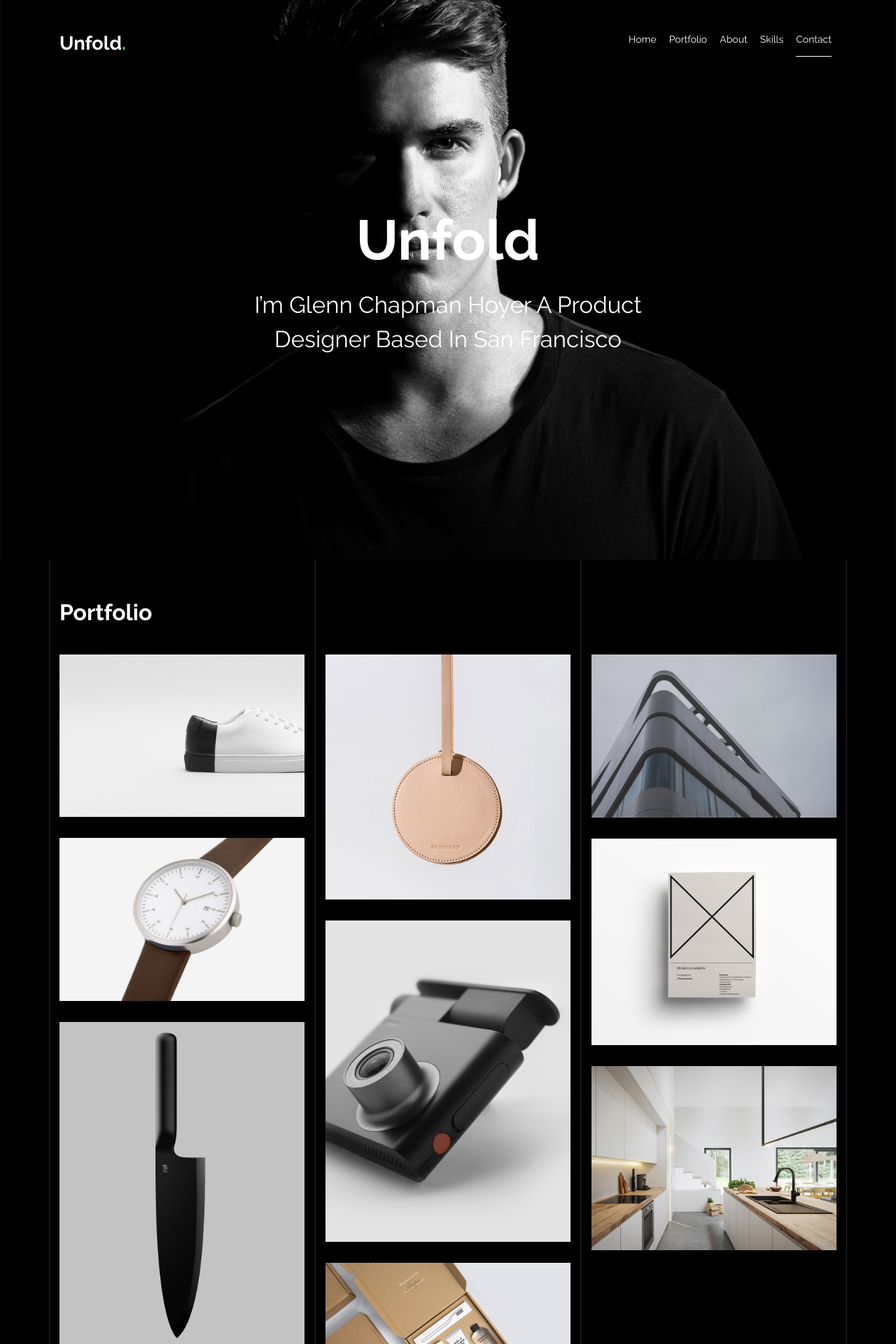
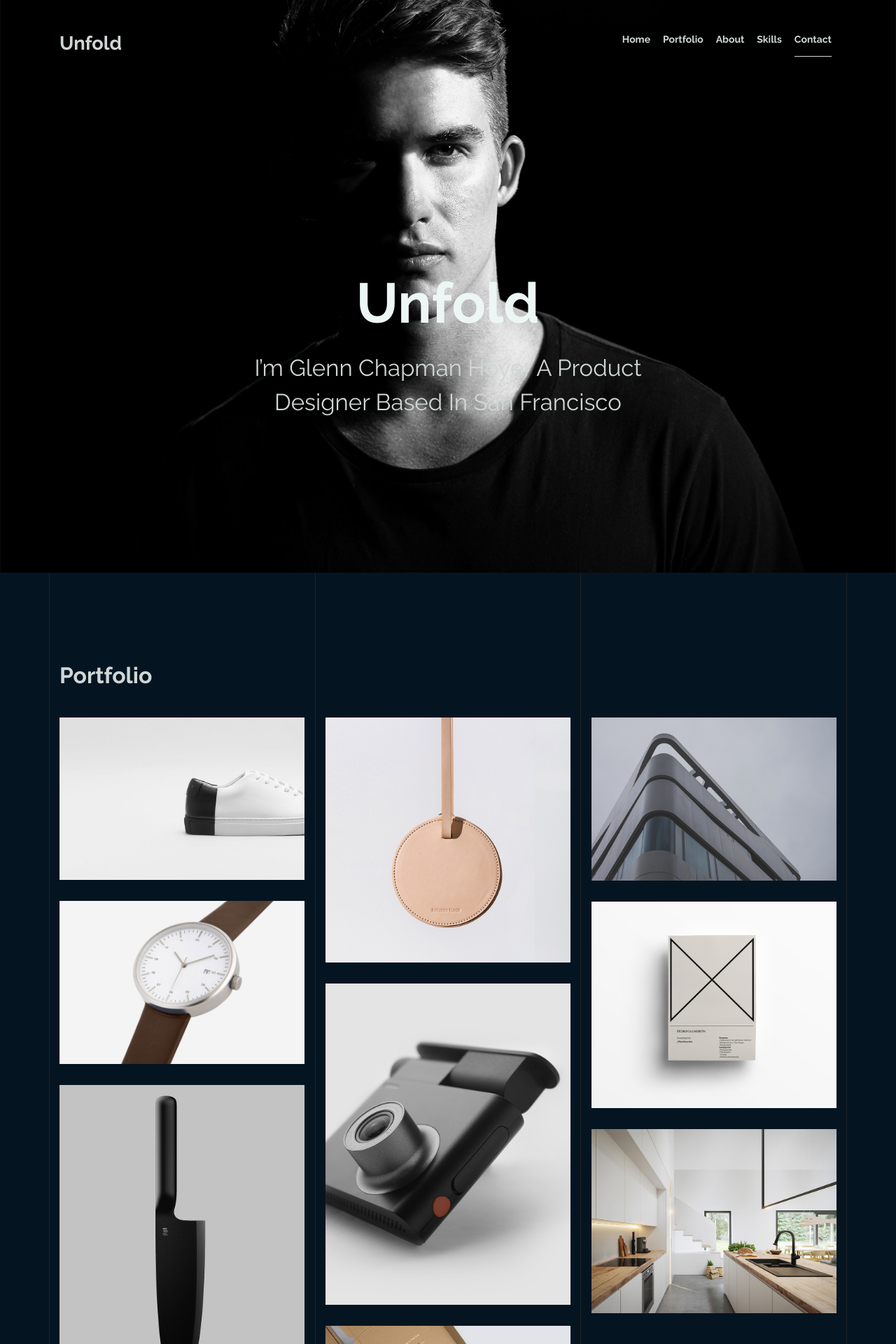
Before and after one commit to Jordano98/athena_portfolio, a Django app: template templates/website/index.html in a window 1280 px wide. Shown: the top 1920 px of the page at 70% size. Run offline with Django 3.2, Linux system fonts and the light colour scheme; the template is opened without the code that fills it, so the values that code supplies are empty; some web fonts are replaced.

Commit message:
changing the color pallet for portfolio

```diff
--- a/statics/css/style.css
+++ b/statics/css/style.css
@@ -1,7 +1,7 @@
 @import url("https://fonts.googleapis.com/css?family=Arimo:400|Raleway:300,400,700&display=swap");
 body {
   font-family: "Raleway", sans-serif;
-  color: #fff;
+  color: #d0d6d6;
   font-size: 16px;
   line-height: 30px;
   font-weight: 300;
@@ -34,17 +34,17 @@ body.offcanvas:before {
 }
 
 body, .unslate_co--site-inner {
-  background: #000;
+  background: #041421;
 }
 
 ::-moz-selection {
-  background: #000;
-  color: #fff;
+  background: #041421;
+  color: #d0d6d6;
 }
 
 ::selection {
-  background: #000;
-  color: #fff;
+  background: #041421;
+  color: #d0d6d6;
 }
 
 a {
@@ -73,8 +73,8 @@ a, a:hover {
 .unslate_co--footer {
   position: fixed !important;
   width: 100%;
-  background-color: #191919;
-  color: #fff;
+  background-color: #042630;
+  color: #d0d6d6;
   left: 0;
   right: 0;
   bottom: 0px;
@@ -151,7 +151,7 @@ a, a:hover {
   padding-bottom: 30px;
   position: absolute;
   left: 0;
-  font-weight: 400;
+  font-weight: 800;
   z-index: 1002;
   width: 100%;
   top: 0;
@@ -182,12 +182,12 @@ a, a:hover {
 
 .unslate_co--site-nav .unslate_co--site-logo {
   font-size: 1.7rem;
-  color: #fff;
+  color: #d0d6d6;
   font-weight: 700;
 }
 
 .unslate_co--site-nav .unslate_co--site-logo span {
-  color: #34d634;
+  color: #86b9b0;
 }
 
 .unslate_co--site-nav .site-nav-ul, .unslate_co--site-nav .site-nav-ul-none-onepage {
@@ -208,7 +208,7 @@ a, a:hover {
 .unslate_co--site-nav .site-nav-ul > li > a, .unslate_co--site-nav .site-nav-ul-none-onepage > li > a {
   padding: 10px 7px;
   display: block;
-  color: #fff;
+  color: #d0d6d6;
   font-size: 14px;
   position: relative;
 }
@@ -219,7 +219,7 @@ a, a:hover {
   content: "";
   position: absolute;
   height: 1px;
-  background: #fff;
+  background: #d0d6d6;
   bottom: 0;
   width: 0%;
   -webkit-transition: .2s width ease-in-out;
@@ -240,7 +240,7 @@ a, a:hover {
 }
 
 .unslate_co--site-nav .site-nav-ul > li > a.active:before, .unslate_co--site-nav .site-nav-ul-none-onepage > li > a.active:before {
-  color: #fff;
+  color: #d0d6d6;
   width: calc(100% - 14px);
 }
 
@@ -746,7 +746,7 @@ a, a:hover {
 .cover-v1 .heading {
   font-size: 5rem;
   font-weight: 900;
-  color: #fff;
+  color: #ecf7f5;
 }
 
 @media (max-width: 991.98px) {
@@ -773,7 +773,7 @@ a, a:hover {
 
 .cover-v1 .subheading {
   font-size: 33px;
-  color: #fff;
+  color: #d0d6d6;
 }
 
 @media (max-width: 991.98px) {
@@ -1124,12 +1124,12 @@ a, a:hover {
 }
 
 .unslate_co--section a:hover {
-  color: #fff;
+  color: #d0d6d6;
 }
 
 .heading-h2 {
   font-size: 32px;
-  color: #fff;
+  color: #d0d6d6;
   font-weight: 900;
 }
 
@@ -1747,11 +1747,11 @@ figure.dotted-bg:before {
   font-size: 30px;
   font-weight: 900;
   font-family: "Raleway", sans-serif;
-  color: #fff;
+  color: #d0d6d6;
 }
 
 .unslate_co--footer .footer-site-logo a span {
-  color: #D63447;
+  color: #86b9b0;
 }
 
 .unslate_co--footer .footer-site-social {
@@ -2053,7 +2053,7 @@ span.error {
   left: 0;
   width: 100%;
   height: 100%;
-  background: #d63447;
+  background: #86b9b0;
   margin-left: -100%;
   z-index: 2;
 }
@@ -2082,7 +2082,7 @@ span.error {
   left: 0;
   width: 100%;
   height: 100%;
-  background: #d63447;
+  background: #86b9b0;
   margin-left: -100%;
   z-index: 9;
 }
--- a/templates/website/index.html
+++ b/templates/website/index.html
@@ -77,6 +77,7 @@
       <!-- END nav -->
 
       <div class="cover-v1 jarallax" style="background-image: url('{% static 'images/cover_bg_2.jpg' %}');" id="home-section">
+        <div><br><br><br></div>
         <div class="container">
           <div class="row align-items-center">
 
```
Also changed, not shown: other parts of statics/css/style.css (+58 -58 lines), other parts of templates/website/index.html (+1 -1 lines).
